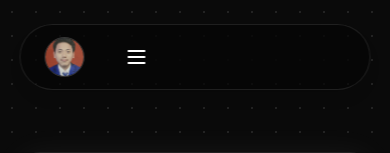
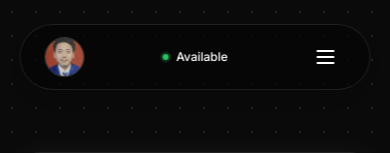
Before and after one commit to Beeplap/My-portfolio, a React (Vite) app: page / in a window 390 px wide. Shown: the top 153 px of the page. Built offline with nearby package versions, Linux system fonts and the light colour scheme; the HTML template or start-up script is replaced by a standard one.

Commit message:
feat: add mobile status display to Navigation component
- added a status indicator for mobile users to show availability

```diff
--- a/src/components/Navigation.tsx
+++ b/src/components/Navigation.tsx
@@ -150,6 +150,15 @@ const Navigation = () => {
           />
         </div>
 
+        {/* Status display for mobile only */}
+        <div className="md:hidden absolute left-1/2 -translate-x-1/2 flex items-center gap-2">
+          <span className="relative flex h-1.5 w-1.5">
+            <span className="animate-ping absolute inline-flex h-full w-full rounded-full bg-green-400 opacity-75"></span>
+            <span className="relative inline-flex rounded-full h-1.5 w-1.5 bg-green-500"></span>
+          </span>
+          <span className="text-white font-medium text-xs">Available</span>
+        </div>
+
         <div
           ref={navRef}
           className="hidden md:flex relative items-center gap-6"
@@ -206,7 +215,7 @@ const Navigation = () => {
 
         {/* Mobile Menu Button */}
         <button
-          className="md:hidden text-white hover:text-white/80 transition-colors p-2 rounded-lg hover:bg-white/10"
+          className="ml-auto md:ml-0 md:hidden text-white hover:text-white/80 transition-colors p-2 rounded-lg hover:bg-white/10"
           onClick={() => setIsMobileMenuOpen(!isMobileMenuOpen)}
           aria-label={isMobileMenuOpen ? "Close navigation menu" : "Open navigation menu"}
           aria-expanded={isMobileMenuOpen}
```
